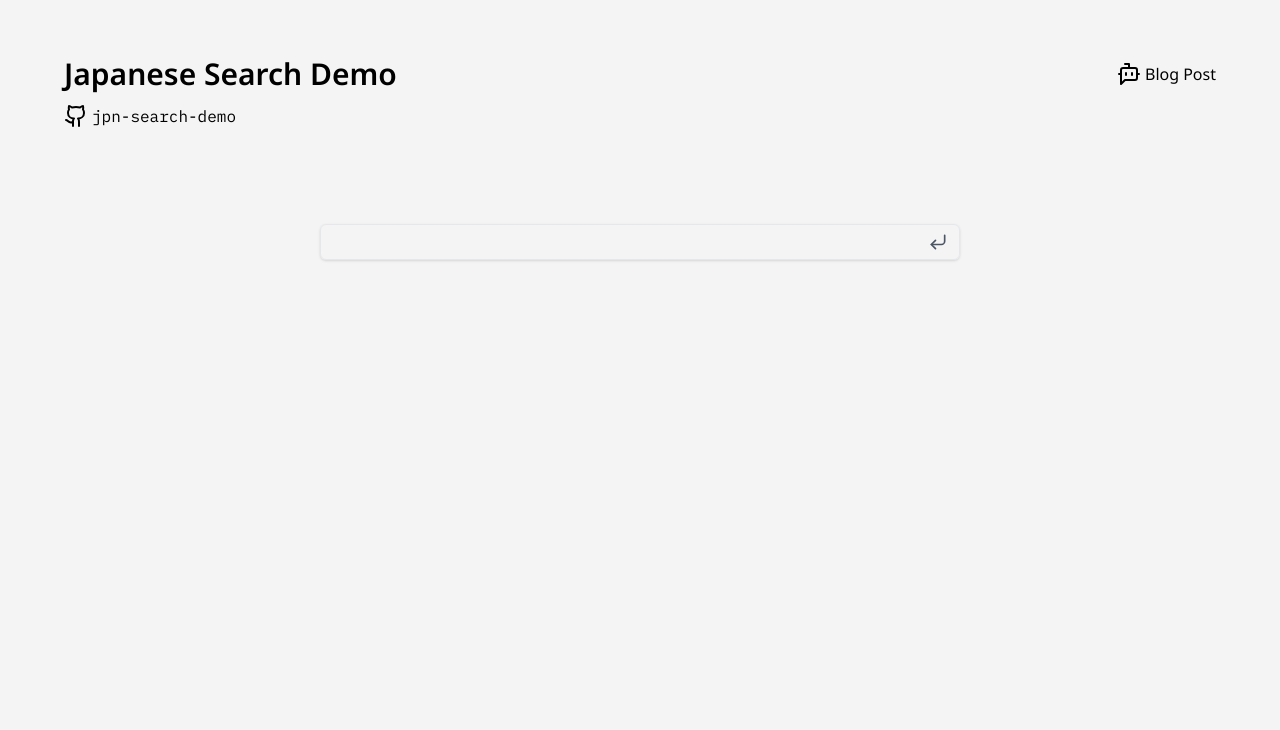
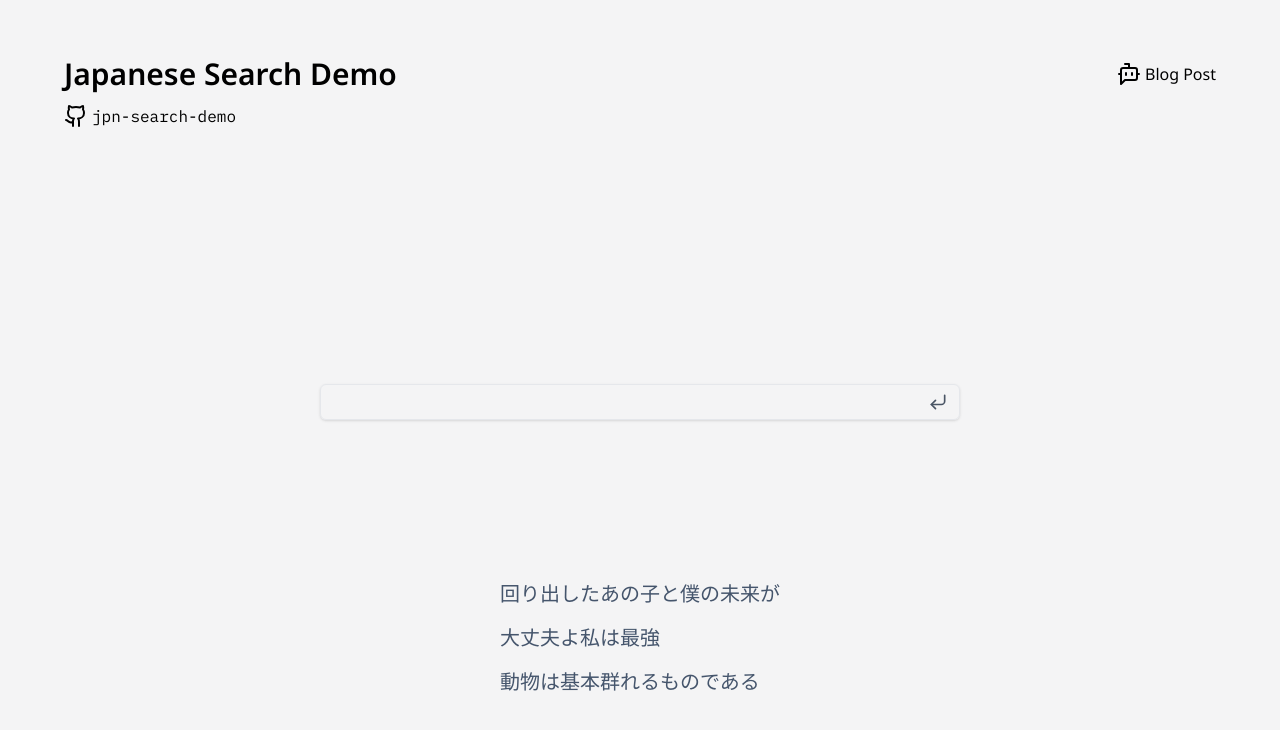
Before and after one commit to weekiat-douze/jpn-search-demo, a React (Vite) app: page / in a window 1280 px wide. Shown: the top 730 px of the page. Built offline with nearby package versions, Linux system fonts and the light colour scheme.

Commit message:
Use WordBlock component

```diff
--- a/src/App.tsx
+++ b/src/App.tsx
@@ -8,11 +8,18 @@ import { useEffect } from 'react'
 import { Input } from "@/components/ui/input"
 import { CornerDownLeft } from 'lucide-react'
 import Header from './components/my-components/header.tsx'
+import Word from './types/word.ts'
+import WordBlock from './components/my-components/word-block.tsx'
 
+const sentences: string[] = [
+  "回り出したあの子と僕の未来が",
+  "大丈夫よ私は最強",
+  "動物は基本群れるものである",
+];
 
 function App() {
   // const [count, setCount] = useState(0)
-  const [text, setText] = useState("")
+  const [words, setWords] = useState<Word[]>([]);
 
   // useEffect(() => {
   //   const asyncFunction = async () => {
@@ -38,7 +45,7 @@ function App() {
     // console.log("Nihongo", nihongo);
     const path = tokenizer.tokenize(nihongo);
     console.log("Hello", path)
-    setText(JSON.stringify(path))
+    setWords(path as Word[])
   }
 
 
@@ -47,15 +54,28 @@ function App() {
 
       <Header />
       <div className="grid grid-cols-1 justify-items-center gap-40">
-        <div className="relative mx-auto min-w-1/2">
+        <div className='flex flex-wrap items-end gap-5 max-w-3/4'>
+          {
+            words.map(word => {
+              return <WordBlock word={word} />
+            })
+          }
+        </div>
+
+
+        <div className="relative mx-auto min-w-1/2"> {/* Input Field section */}
           <Input onChange={inputChange} className='focus-visible:ring-2 focus-visible:ring-gray-600' />
           <div className='absolute inset-y-0 right-0 flex items-center pr-3 text-gray-600' >
             <CornerDownLeft strokeWidth={2} size={20} />
           </div>
         </div>
 
-        <div className='inline-block max-w-3/4'>
-          <p>{text}</p>
+        <div className='flex flex-col md:text-xl gap-4 items-start'>
+          {
+            sentences.map(sentence => {
+              return <p className='text-slate-600'>{sentence}</p>
+            })
+          }
         </div>
 
 
```
